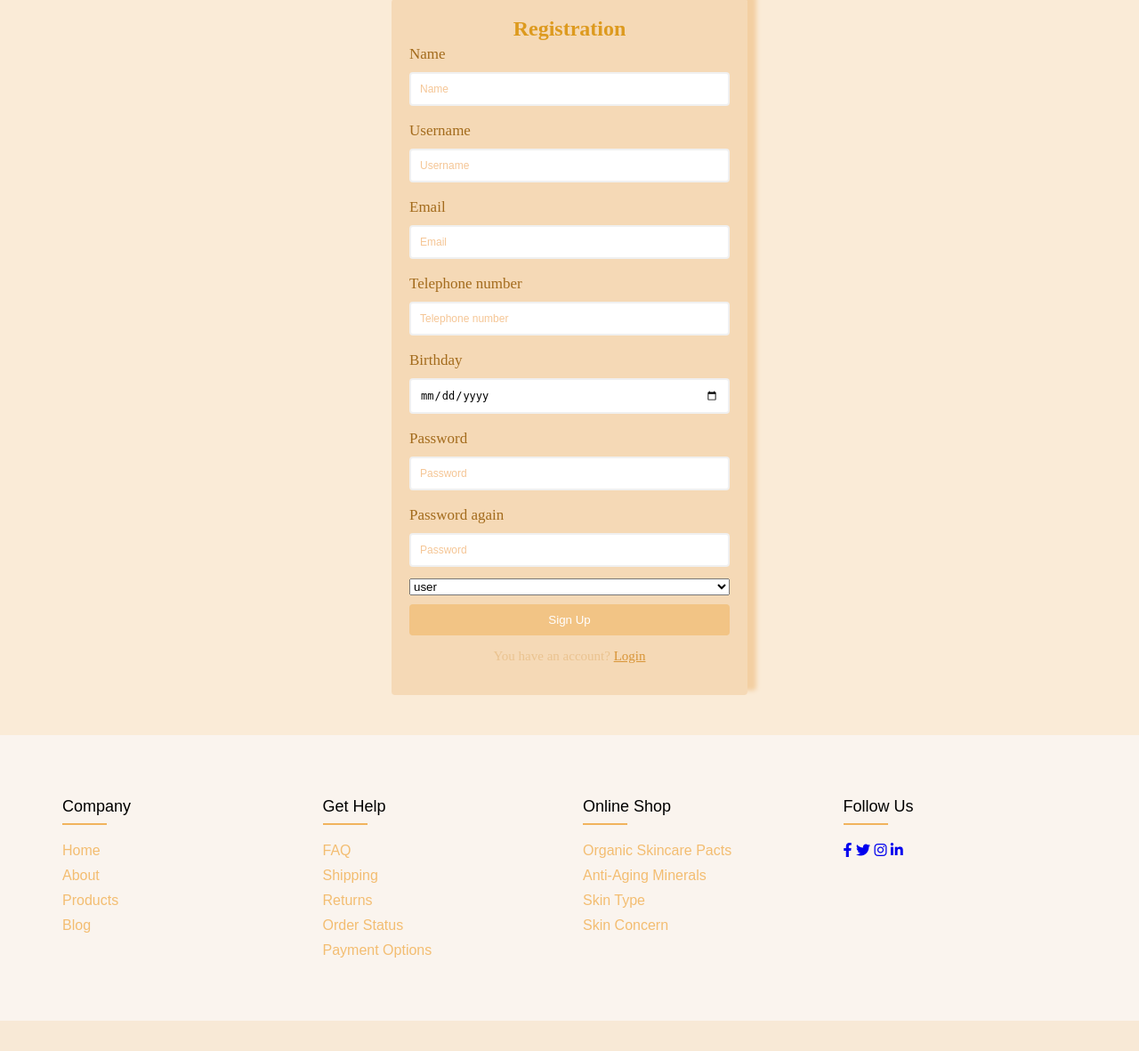
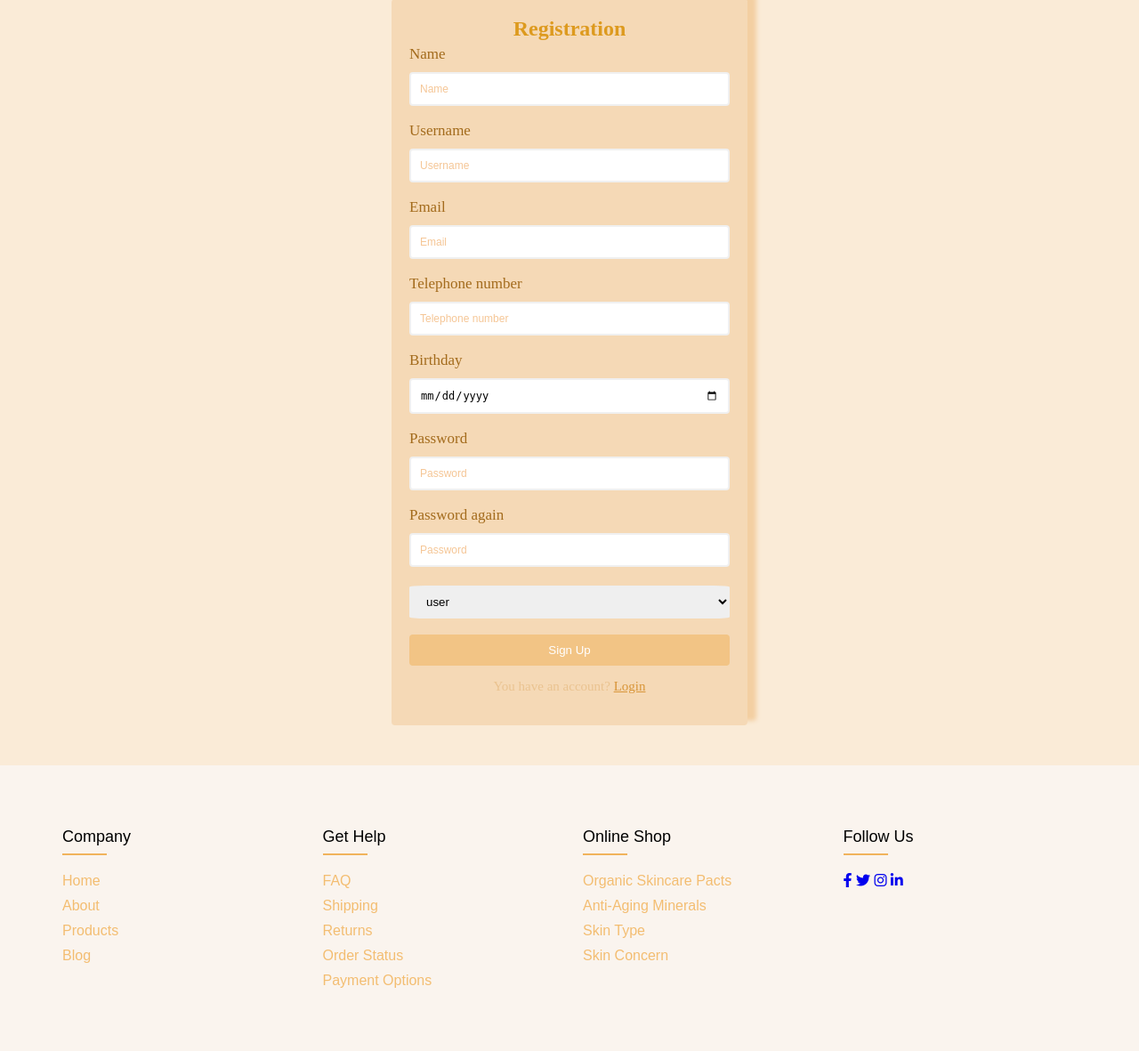
Before and after one commit to Syartaa/Projekti-Web, a PHP site: page /register.php in a window 1280 px wide. Shown: the part 177-1358 px from the top of the page at 89% size. Before the commit the page ends 1324 px from the top, so only its background shows below. Run offline with PHP 8.4, Linux system fonts and the light colour scheme; some web fonts are replaced.

Commit message:
register css update

```diff
--- a/CSS/register.css
+++ b/CSS/register.css
@@ -103,3 +103,9 @@ main{
     font-size: 9px;
     height: 13px;
 }
+.input-control .user_type{
+    margin: 8px 0;
+    padding: 10px 15px;
+    border:#d89538;
+    border-radius: 5%;
+}
```
